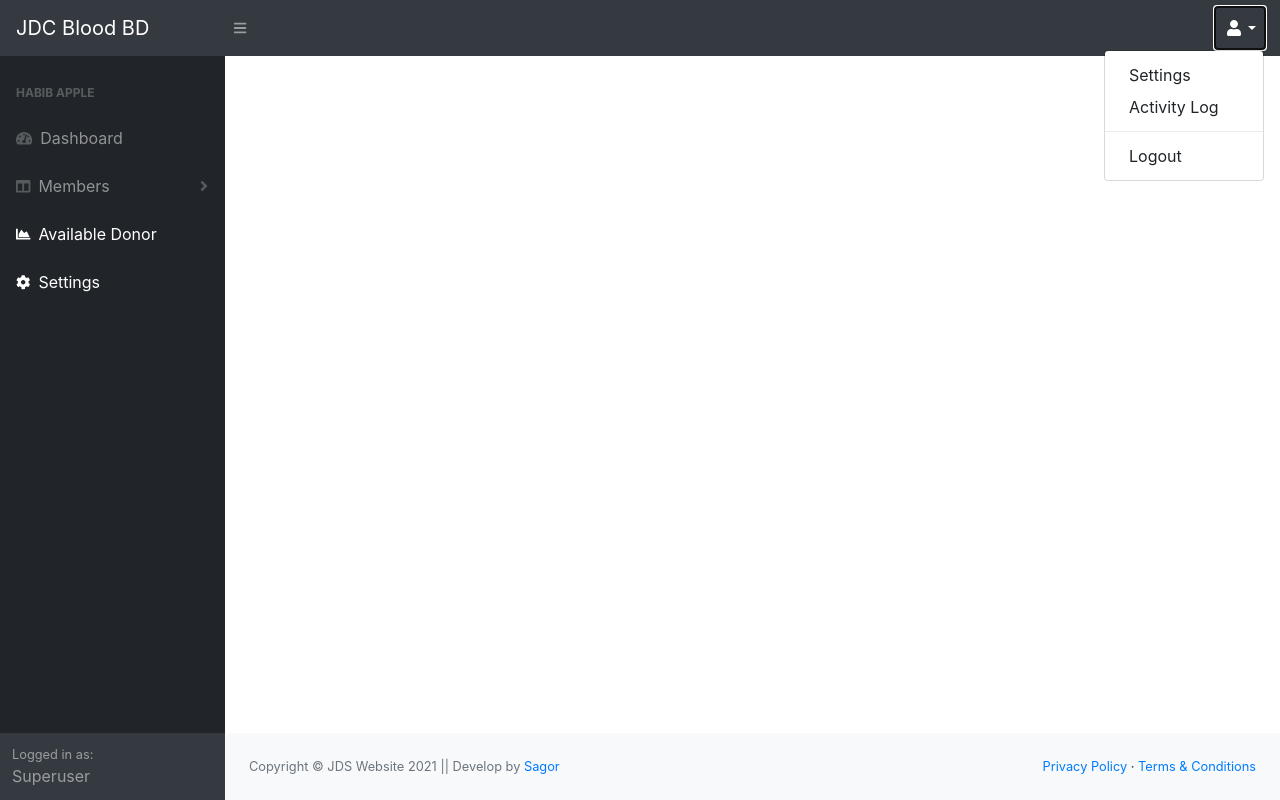
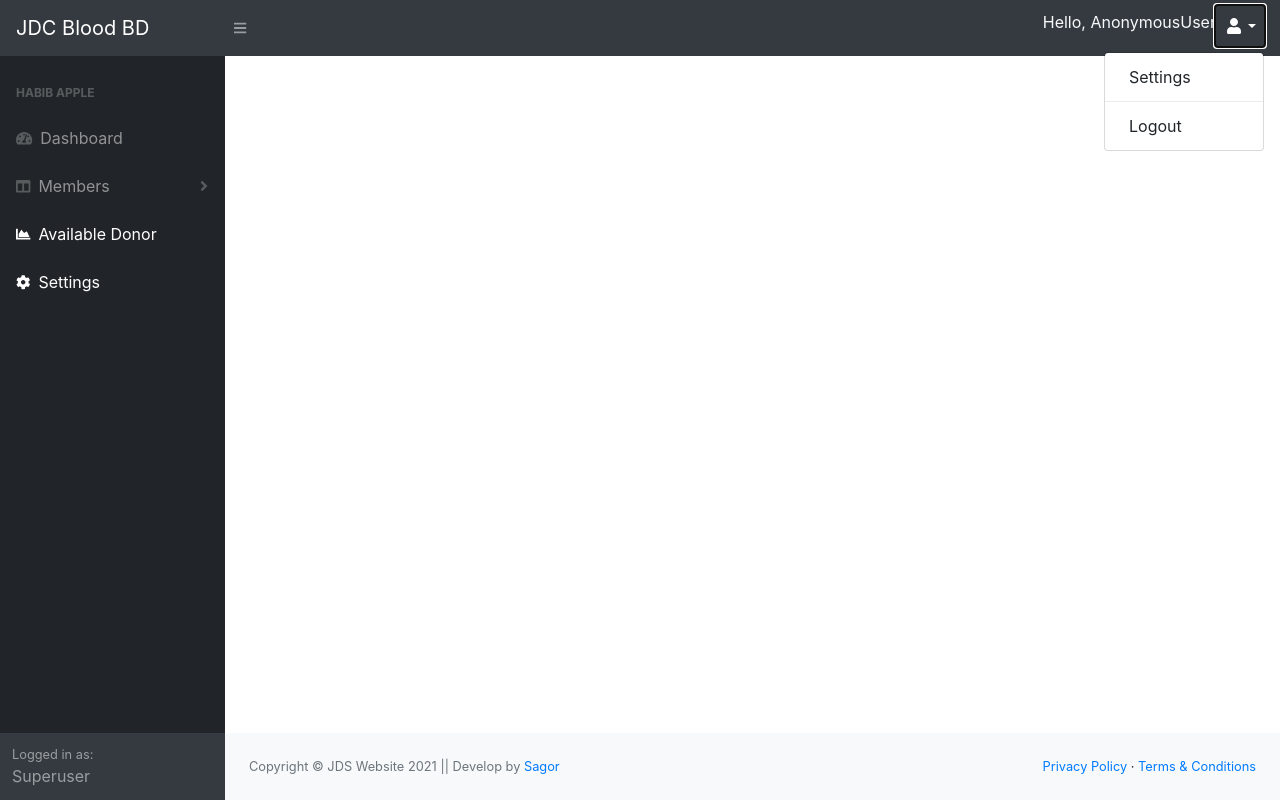
Before and after one commit to Ankitkumarji1323/blood-donation, a Django app: template templates/index.html in a window 1280 px wide, after a click that opens the changed part. Run offline with Django 3.2, Linux system fonts and the light colour scheme; the template is opened without the code that fills it, so the values that code supplies are empty; some libraries are stand-ins or nearby versions.

Commit message:
User authentication sytem added

```diff
--- a/blood/urls.py
+++ b/blood/urls.py
@@ -1,11 +1,12 @@
 from django.urls import path
 from blood.views.dashboard_view import Dashboard
 from blood.views.homepage_views import Homepage
-from blood.views.auth_views import Login, SingUpView
+from blood.views.auth_views import Login, SingUpView, Logout
 
 urlpatterns = [
     path('', Homepage.as_view(), name="homepage"),
     path('dashboard/', Dashboard.as_view(), name="dashboard"),
     path('login/', Login.as_view(), name="login"),
     path('registration/', SingUpView.as_view(), name="registration"),
+    path('logout/', Logout.as_view(), name="logout"),
 ]
--- a/blood/views/dashboard_view.py
+++ b/blood/views/dashboard_view.py
@@ -1,5 +1,11 @@
 from django.views.generic import TemplateView
+from django.contrib.auth.decorators import login_required
+from django.utils.decorators import method_decorator
 
 
 class Dashboard(TemplateView):
+    @method_decorator(login_required)
+    def dispatch(self, *args, **kwargs):
+        return super(Dashboard, self).dispatch(*args, **kwargs)
+
     template_name = 'dashboard/dashboard.html'
--- a/bloodDonation/settings.py
+++ b/bloodDonation/settings.py
@@ -129,3 +129,6 @@ MESSAGE_TAGS = {
     messages.ERROR: 'ERROR',
     messages.WARNING: 'WARNING'
 }
+
+LOGIN_URL = 'login/'
+LOGIN_REDIRECT_URL = 'login/'
--- a/templates/index.html
+++ b/templates/index.html
@@ -12,13 +12,13 @@
             <div class="d-none d-md-inline-block form-inline ml-auto mr-0 mr-md-3 my-2 my-md-0"> </div>
             <!-- Navbar-->
             <ul class="navbar-nav ml-auto ml-md-0">
+                <p class="text-light mt-1">Hello, {{ request.user }}</p>
                 <li class="nav-item dropdown">
                     <a class="nav-link dropdown-toggle" id="userDropdown" href="#" role="button" data-toggle="dropdown" aria-haspopup="true" aria-expanded="false"><i class="fas fa-user fa-fw"></i></a>
                     <div class="dropdown-menu dropdown-menu-right" aria-labelledby="userDropdown">
                         <a class="dropdown-item" href="#">Settings</a>
-                        <a class="dropdown-item" href="#">Activity Log</a>
                         <div class="dropdown-divider"></div>
-                        <a class="dropdown-item" href="login.html">Logout</a>
+                        <a class="dropdown-item" href="{% url 'logout' %}">Logout</a>
                     </div>
                 </li>
             </ul>
```
